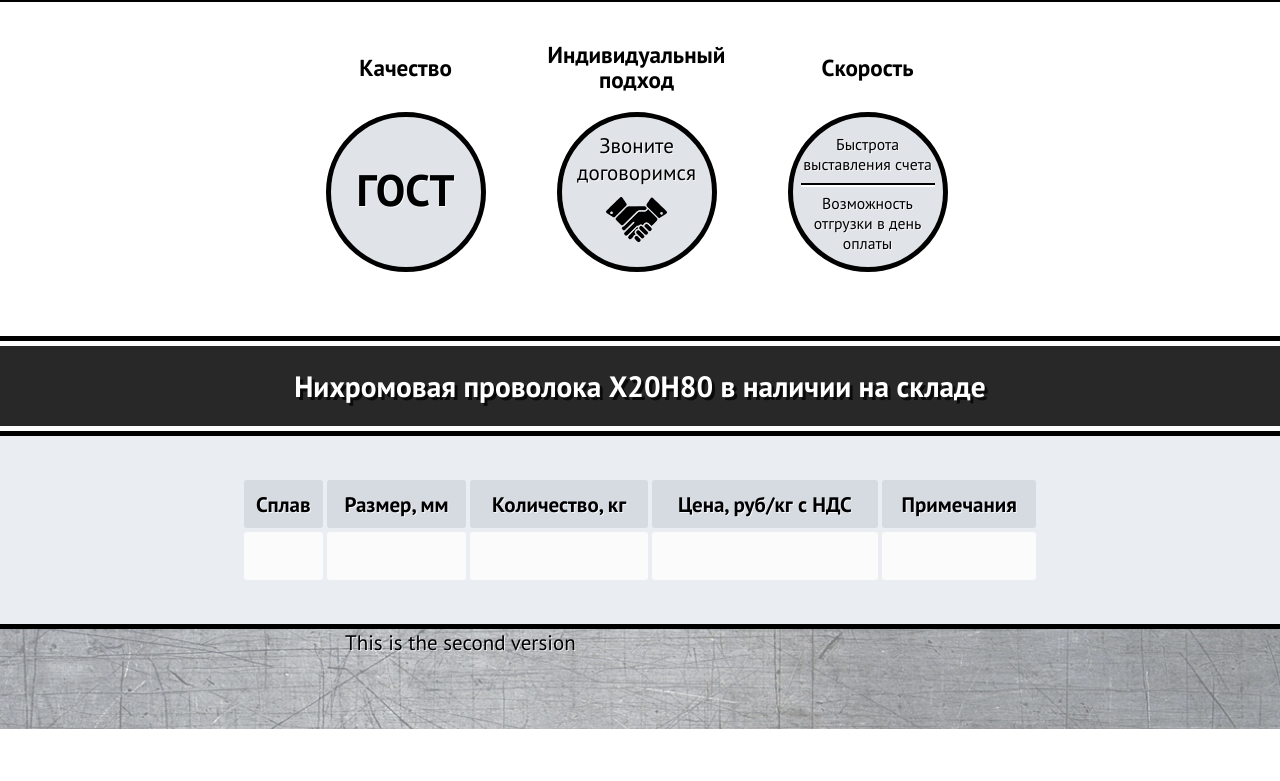
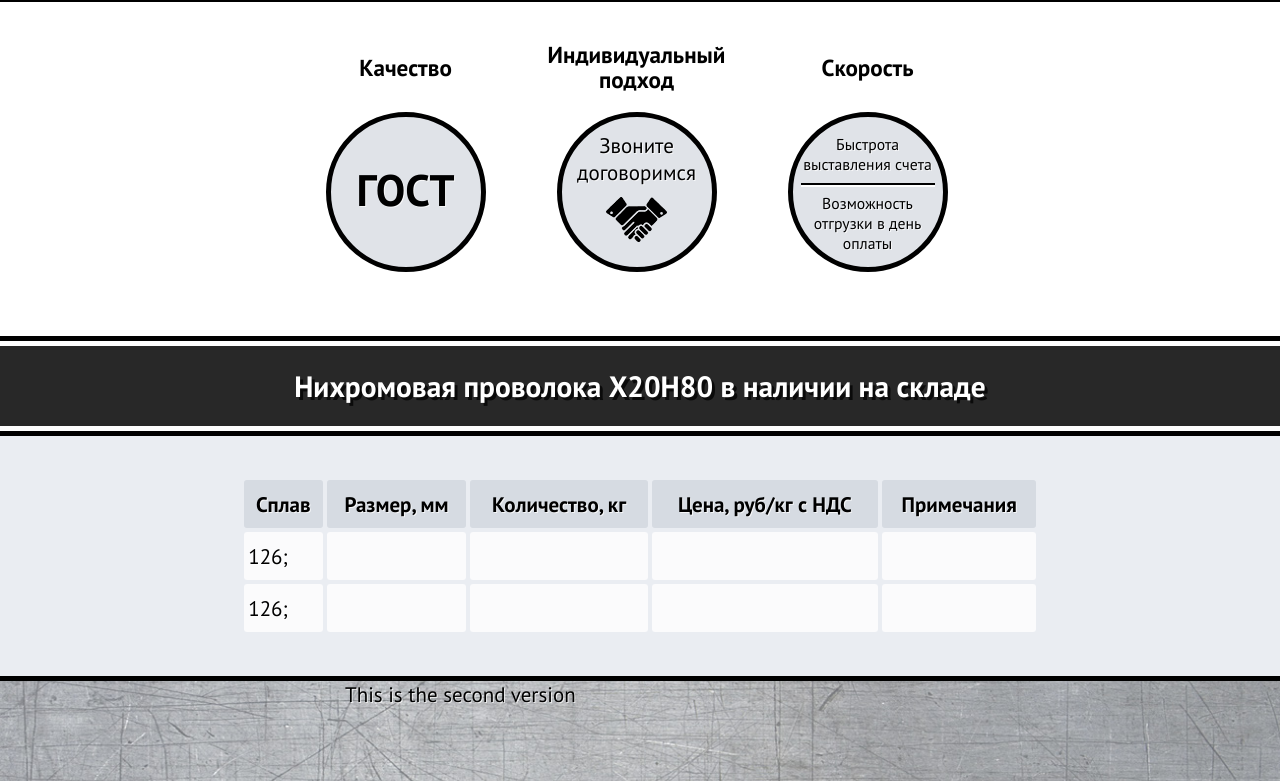
Before and after one commit to standart2014/standart2014.github.io, a plain HTML site: page index.html in a window 1280 px wide. Shown: the part 768-1549 px from the top of the page. Before the commit the page ends 1497 px from the top, so only its background shows below. Drawn offline with Linux system fonts and the light colour scheme.

Commit message:
добавила таблицу

```diff
--- a/index.html
+++ b/index.html
@@ -76,13 +76,19 @@
 					</thead>
 					<tbody>
 						<tr>
-							<td id="splav">&nbsp;</td>
+							<td id="splav">126;</td>
 							<td id="razmer">&nbsp;</td>
 							<td id="kolvo">&nbsp;</td>
 							<td id="cena">&nbsp;</td>
 							<td id="primechan">&nbsp;</td>
 						</tr>
-
+						<tr>
+							<td id="splav">126;</td>
+							<td id="razmer">&nbsp;</td>
+							<td id="kolvo">&nbsp;</td>
+							<td id="cena">&nbsp;</td>
+							<td id="primechan">&nbsp;</td>
+						</tr>
 					</tbody>
 				</table>
 			</div>
```
